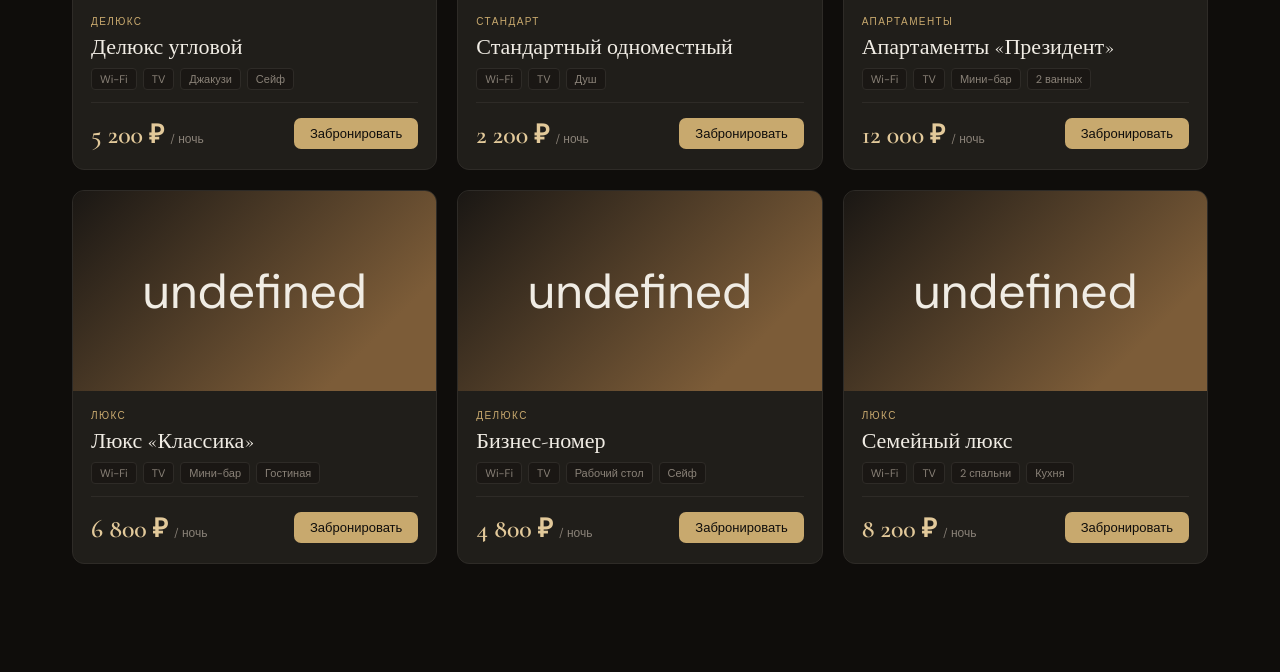
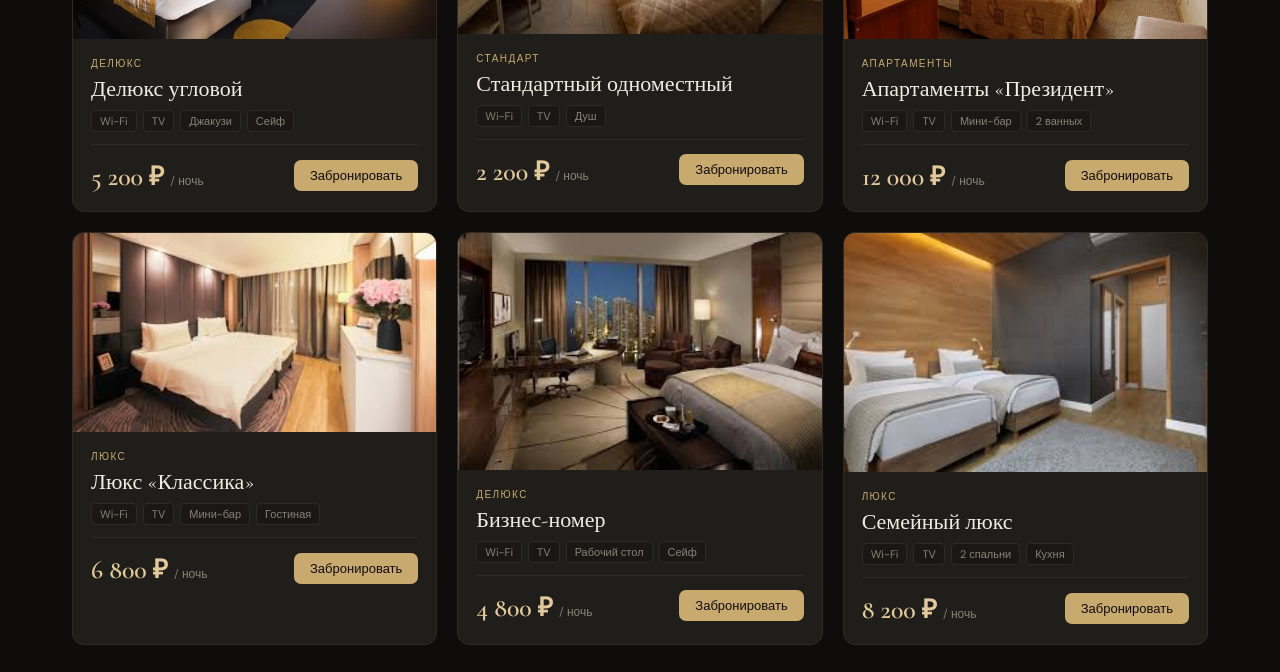
Before and after one commit to wwwrwrwr/Module2, a plain HTML site: page index.html in a window 1280 px wide. Shown: the part 616-1288 px from the top of the page. Drawn offline with nearby package versions, Linux system fonts and the light colour scheme.

Commit message:
Update index.html

```diff
--- a/index.html
+++ b/index.html
@@ -648,7 +648,7 @@ function renderRooms(rooms) {
   }
   grid.innerHTML = rooms.map(r => `
     <div class="room-card">
-      <div class="room-img-placeholder">${r.emoji}</div>
+      <img src="${r.img}" alt="${r.name}" style="width:100%;height:clamp(140px,20vw,200px)object-fit:cover;display:block;">
       <div class="room-body">
         <div class="room-category">${r.cat}</div>
         <div class="room-name">${r.name}</div>
```
